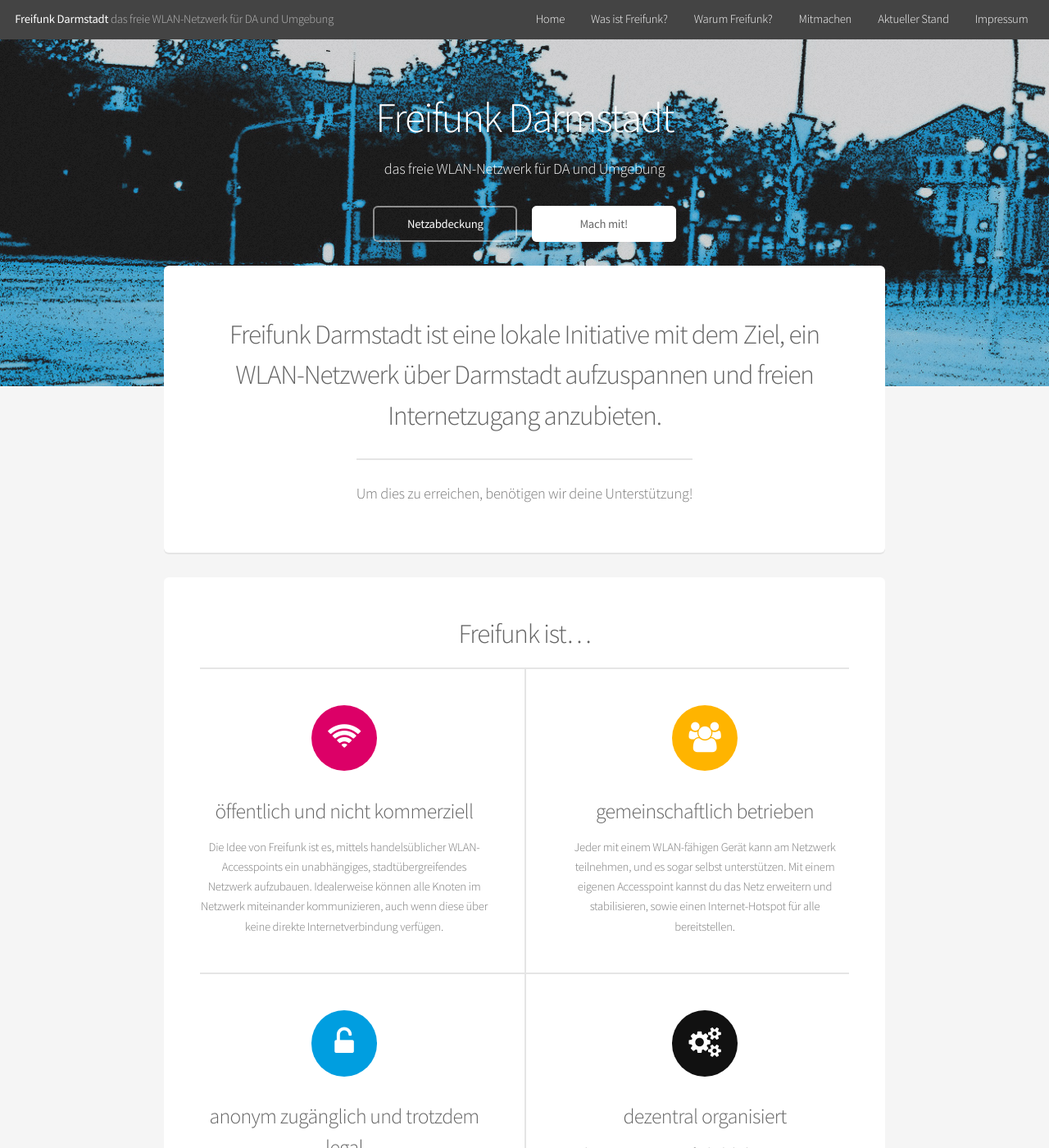
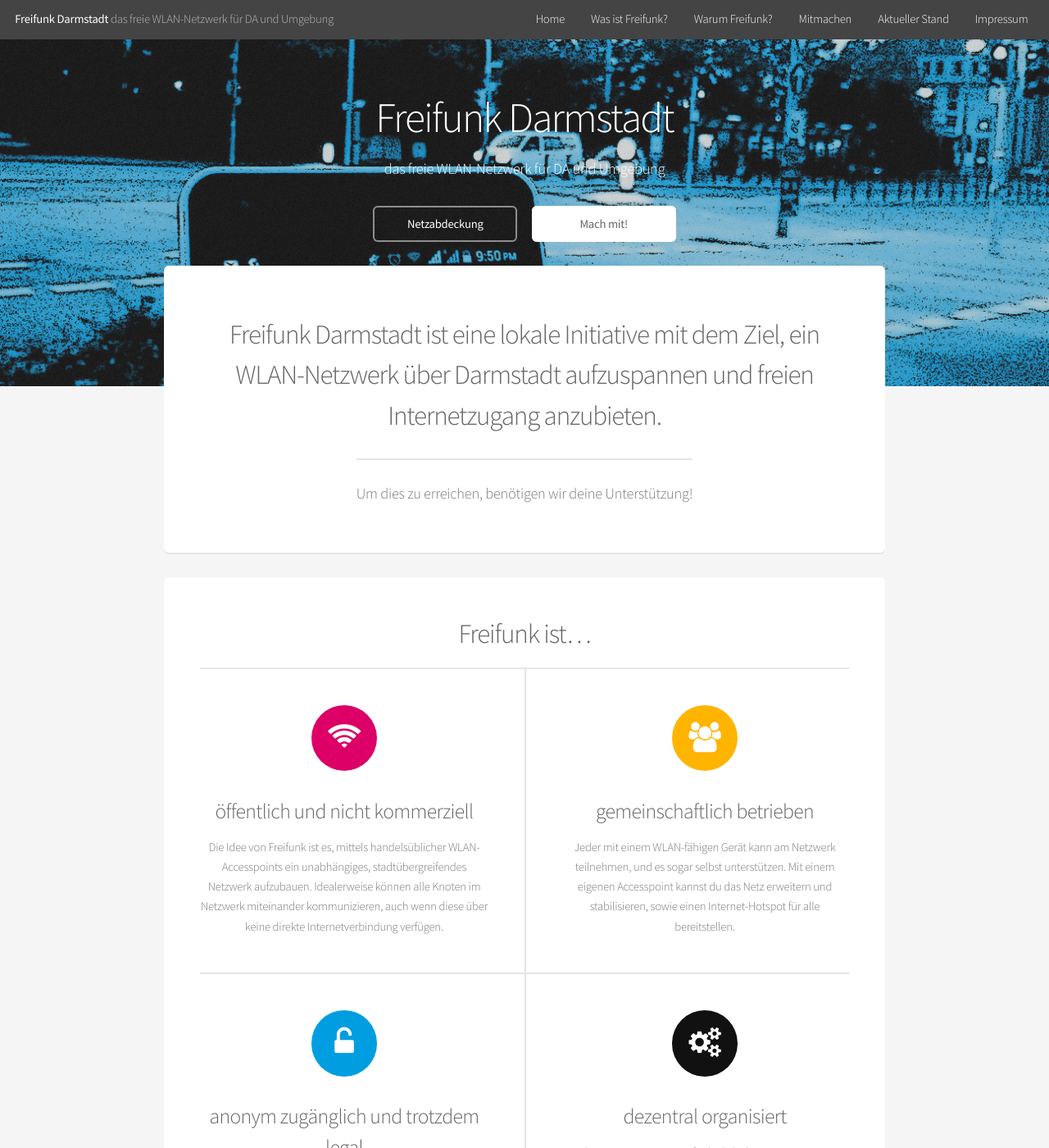
Before and after one commit to mdrenger/darmstadt.freifunk.net, a Jekyll site: the page built from pages/index.html, in a window 1280 px wide and 1400 px high. Shown: the whole window at 82% size. Built offline with Jekyll 4.4.1, drawn with Linux system fonts in a browser that asks for light colours.

Commit message:
manually changed the css file for testing

```diff
--- a/css/style.css
+++ b/css/style.css
@@ -1223,7 +1223,7 @@
 		background-attachment: scroll,							fixed;
 		background-color: #666;
 		background-image: url("images/overlay.png"), url("../images/banner.jpg");
-		background-position: top left,						center center;
+		background-position: top left,						bottom center;
 		background-repeat: repeat,							no-repeat;
 		background-size: auto,							cover;
 		color: #fff;
```
